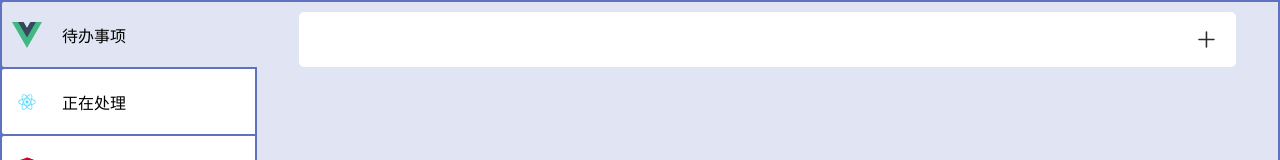
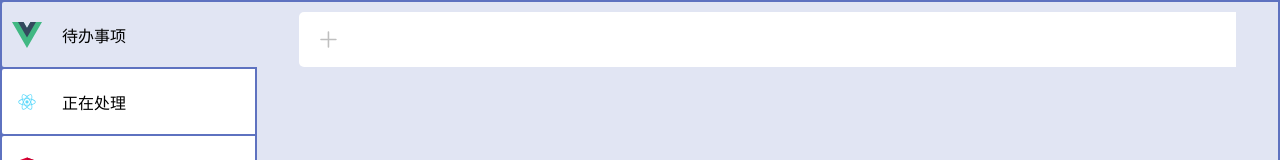
Before and after one commit to Tuusoo/Tuusoo-s-TodoList, a React app: page / in a window 1280 px wide. Shown: the top 160 px of the page. Built offline with nearby package versions, Linux system fonts and the light colour scheme.

Commit message:
修复了之前的问题，待办列表添加item现在正常了

```diff
--- a/src/components/ChangeList/index.js
+++ b/src/components/ChangeList/index.js
@@ -1,13 +1,14 @@
 import Block from '../Block';
 
 function ChangeList(props) {
+  const {changeList} = props;
   let listTitles = props.listType.map((i,index) =>
-    <Block type={i.title} isClick={i.state} index={index} changeList={props.changeList} key={i.title}></Block>
+    <Block type={i.title} isClick={i.state} index={index} changeList={changeList} key={i.title}></Block>
   )
   return(
-    <section>
+    <>
       {listTitles}
-    </section>
+    </>
   )
 }
 
--- a/src/components/Item/index.js
+++ b/src/components/Item/index.js
@@ -13,11 +13,13 @@ function Item(props) {
   const mouseOut = () => setIsCover(false);
   const trashMouseOver = () => setIsTrashCover(true);
   const trashMouseOut = () => setIsTrashCover(false);
+  const deleteItem = () => {props.deleteFromTodo(props.index)}
+
   return (
     <section className="item" onMouseOver={mouseOver} onMouseOut={mouseOut}>
-      <img className="check" src={unselected} alt="check"/>
+      <img src={unselected} alt="check"/>
       <section className="text">{props.text}</section>
-      <img className="delete" src={isTrashCover?trashSelected:trash} alt="delete" style={isCover?{}:{display: "none"}} onMouseOver={trashMouseOver} onMouseOut={trashMouseOut}/>
+      <img src={isTrashCover?trashSelected:trash} alt="delete" style={isCover?{}:{display: "none"}} onMouseOver={trashMouseOver} onMouseOut={trashMouseOut} onClick={deleteItem}/>
     </section>
   )
 }
--- a/src/components/ItemList/index.js
+++ b/src/components/ItemList/index.js
@@ -1,4 +1,4 @@
-import { useState } from "react"
+import { useRef, useState } from "react"
 
 import Item from "../Item";
 
@@ -8,58 +8,61 @@ import plusGray from "../../images/plusGray.svg"
 import plusblack from "../../images/plusBlack.svg"
 
 function ItemList(props) {
-  const[listArrays, setListArrays] = useState({
-    todo: [],
-    doing: [],
-    done: []
-  });
-  const[isAddCover, setIsAddCover] = useState(false);
-  const[isAddIconCover, setIsAddIconCover] = useState(false);
-  const[inputText, setInputText] = useState("");
+  const [todoList, setTodoList] = useState([]);
+  const [doingList, setDoingList] = useState([]);
+  const [doneList, setDoneList] = useState([]);
+  const [isAddIconCover, setIsAddIconCover] = useState(false);
 
-  let itemsArray = [];
-  switch(props.tab) {
-    case "todo":
-      itemsArray = listArrays.todo;
-      break;
-    case "doing":
-      itemsArray = listArrays.doing;
-      break;
-    case "done":
-      itemsArray = listArrays.done;
-      break;
-    default:
-      itemsArray = listArrays.todo;
-      break;
-  }
-  let itemsTemplate = <section></section>;
-  itemsTemplate = itemsArray.map((i, index) => <Item text={i} index={index} key={index}></Item>)
-
-  const addMouseOver = () => setIsAddCover(true);
-  const addMouseOut = () => setIsAddCover(false);
+  const todoAdd = useRef("todoAdd")
 
   const iconMouseOver = () => setIsAddIconCover(true);
   const iconMouseOut = () => setIsAddIconCover(false);
 
-  const inputing = (e) => setInputText(e.target.value);
+  const addIntoList = () => {
+    if(!todoAdd.current.value){return};
+    let inputText = todoAdd.current.value;
+    setTodoList(() => {
+      let setArray = todoList;
+      setArray = [inputText,...todoList];
+      return setArray;
+    });
+    todoAdd.current.value = '';
+  }
 
-  const addIntoList = (e) => {
-    // e.stopPropagation();
-    setListArrays(() => {
-      let setArray = listArrays;
-      setArray.todo = [inputText,...setArray.todo];
+  const deleteFromTodo = (i) => {
+    setTodoList(() => {
+      let setArray = todoList;
+      setArray = setArray.filter((item,index) => index != i);
       return setArray;
     });
   }
+
+  let itemsArray = [];
+  switch(props.tab) {//渲染哪个list
+    case "todo":
+      itemsArray = todoList;
+      break;
+    case "doing":
+      itemsArray = doingList;
+      break;
+    case "done":
+      itemsArray = doneList;
+      break;
+    default:
+      itemsArray = todoList;
+      break;
+  }
+  let itemsTemplate = <section></section>;
+  itemsTemplate = itemsArray.map((i, index) => <Item text={i} index={index} key={index} deleteFromTodo={deleteFromTodo}></Item>)//渲染list
+
   return (
-    <section>
-      <section style={props.tab === "todo"?{}:{display: "none"}} className="addItem"/*  onMouseOver={addMouseOver} onMouseOut={addMouseOut} */>
-        <input onInput={inputing}></input>
-        {/* <img src={isAddIconCover?plusblack:plusGray} style={isAddCover?{}:{display: "none"}} onMouseOver={iconMouseOver} onMouseOut={iconMouseOut} onMouseDown={addIntoList} alt="plus"/> */}
-        <img src={plusblack} onMouseDown={addIntoList} alt="plus"/>
+    <>
+      <section style={props.tab === "todo"?{}:{display: "none"}} className="addItem">
+        <img src={isAddIconCover?plusblack:plusGray} onMouseOver={iconMouseOver} onMouseOut={iconMouseOut} onClick={addIntoList} alt="plus"/>
+        <input ref={todoAdd}></input>
       </section>
       {itemsTemplate}
-    </section>
+    </>
   );
 }
 
--- a/src/style/block.less
+++ b/src/style/block.less
@@ -26,6 +26,7 @@
     width: 30px;
     height: 30px;
     margin-left: 10px;
+    user-select: none;
   }
 
   .text {
--- a/src/style/item.less
+++ b/src/style/item.less
@@ -6,17 +6,13 @@
   border-radius: 5px;
   margin-bottom: 3px;
 
-  .check {
+  img {
     height: 23px;
     margin: 0 18px 0 18px;
+    user-select: none;
   }
 
   .text {
     flex: 1;
   }
-
-  .delete {
-    height: 23px;
-    margin: 0 18px 0 18px;
-  }
 }
--- a/src/style/itemList.less
+++ b/src/style/itemList.less
@@ -6,9 +6,14 @@
   border-radius: 5px;
   margin-bottom: 3px;
 
+  img {
+    height: 23px;
+    margin: 0 18px 0 18px;
+    user-select: none;
+  }
+
   input{
     height: 100%;
-    margin-left: 59px;
     border: none;
     box-sizing: border-box;
     font-size: inherit;
@@ -16,9 +21,4 @@
     padding: 0;
     flex: 1;
   }
-
-  img {
-    height: 23px;
-    margin: 0 18px 0 18px;
-  }
 }
```
